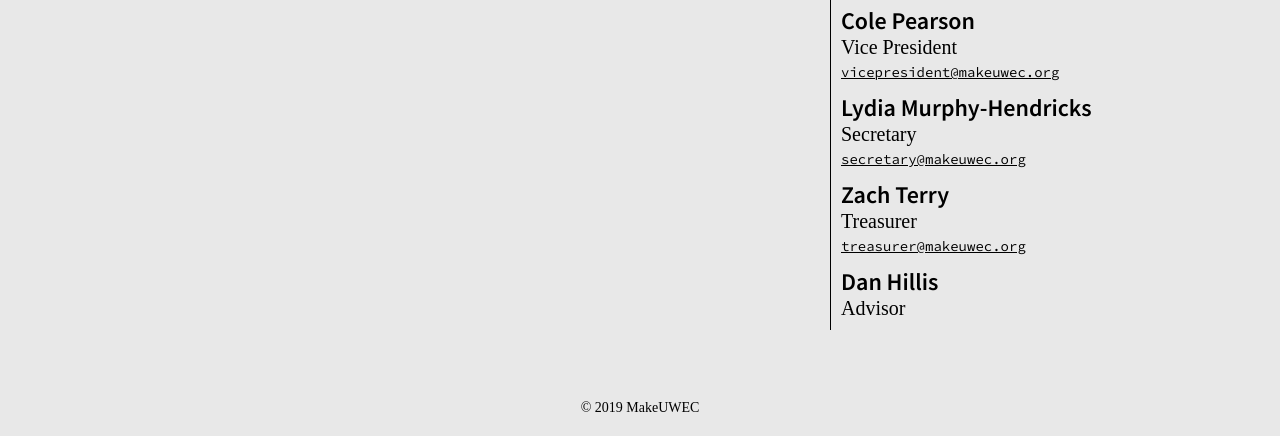
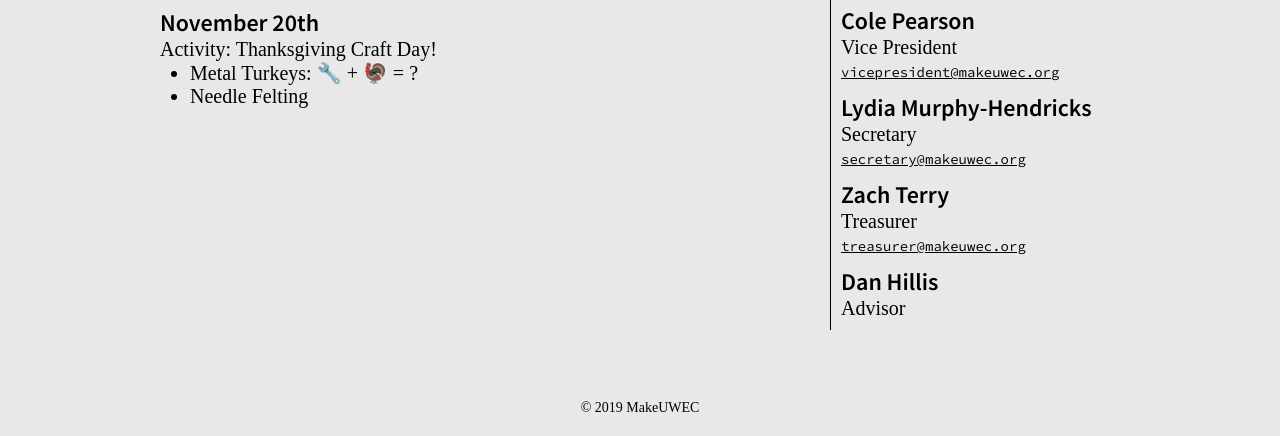
Before and after one commit to MakeUWEC/website, a plain HTML site: page meeting-notes.html in a window 1280 px wide. Shown: the part 420-856 px from the top of the page. Drawn offline with Linux system fonts and the light colour scheme; a web font is replaced by a local one.

Commit message:
Add 11/20/2019 Meeting Info

```diff
--- a/meeting-notes.html
+++ b/meeting-notes.html
@@ -97,6 +97,12 @@
                         <li>Meeting Ideas</li>
                         <li>We have a website! <a href='index.html'>MakeUWEC.org</a></li>
                     </ul>
+                    <h2>November 20th</h2>
+                    <p>Activity: Thanksgiving Craft Day!</p>
+                    <ul>
+                        <li>Metal Turkeys: 🔧 + 🦃 = ?</li>
+                        <li>Needle Felting</li>
+                    </ul>
                 </section>
             </div>
             <div class='page-sidebar'>
```
